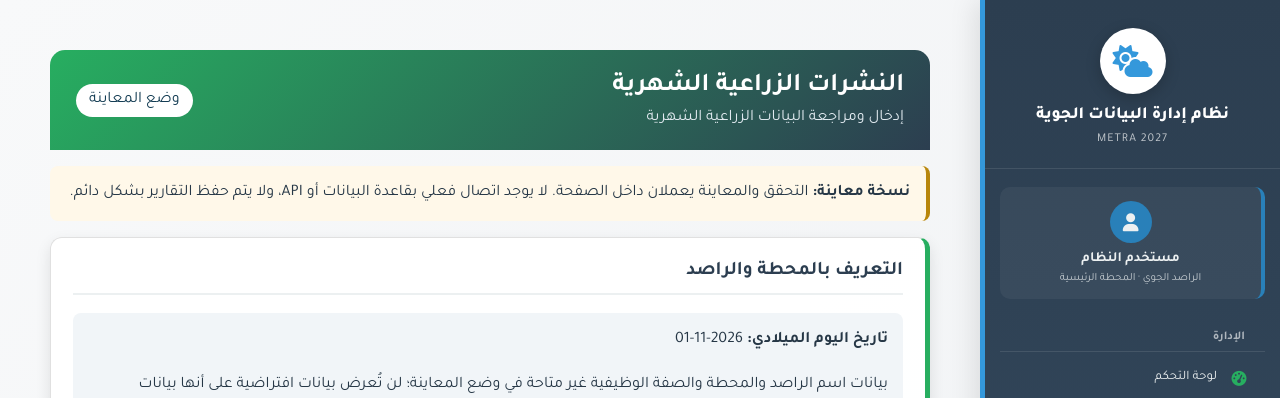
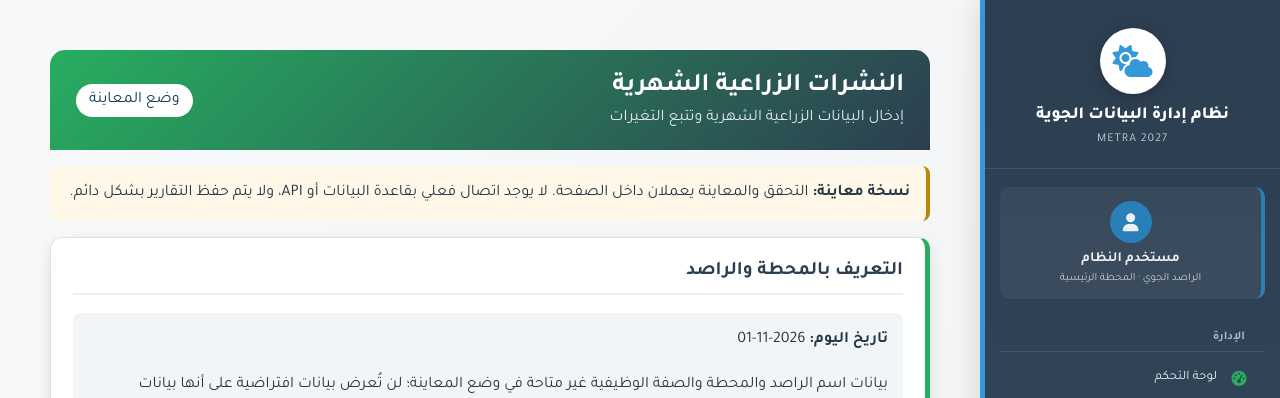
Before and after one commit to gfa437926-tech/metra2027, an Angular app in the folder angular-app/: page /agriculture in a window 1280 px wide. Shown: the top 398 px of the page. Built offline with nearby package versions, Linux system fonts and the light colour scheme.

Commit message:
Restore original agricultural report heading and action labels

```diff
--- a/angular-app/src/app/features/agriculture/agriculture.component.ts
+++ b/angular-app/src/app/features/agriculture/agriculture.component.ts
@@ -21,7 +21,7 @@ interface AgricultureField {
   template: `
     <div class="agri-page" dir="rtl">
       <header class="page-head">
-        <div><h1>النشرات الزراعية الشهرية</h1><p>إدخال ومراجعة البيانات الزراعية الشهرية</p></div>
+        <div><h1>النشرات الزراعية الشهرية</h1><p>إدخال البيانات الزراعية الشهرية وتتبع التغيرات</p></div>
         <span class="mode">وضع المعاينة</span>
       </header>
       <div class="notice"><strong>نسخة معاينة:</strong> التحقق والمعاينة يعملان داخل الصفحة. لا يوجد اتصال فعلي بقاعدة البيانات أو API، ولا يتم حفظ التقارير بشكل دائم.</div>
@@ -30,7 +30,7 @@ interface AgricultureField {
         <section class="panel">
           <h2>التعريف بالمحطة والراصد</h2>
           <div class="identity-note">
-            <strong>تاريخ اليوم الميلادي:</strong> {{ today }}
+            <strong>تاريخ اليوم:</strong> {{ today }}
             <p>بيانات اسم الراصد والمحطة والصفة الوظيفية غير متاحة في وضع المعاينة؛ لن تُعرض بيانات افتراضية على أنها بيانات حقيقية.</p>
           </div>
           <div class="stats-note">
@@ -97,8 +97,8 @@ interface AgricultureField {
           <button type="button" class="draft" (click)="saveDraft(agriForm)">حفظ المسودة</button>
           <button type="button" class="test" (click)="fillTestData(agriForm)">إدخال بيانات تجريبية</button>
           <button type="submit" class="preview-btn">معاينة التقرير</button>
-          <button type="button" class="submit" disabled title="يتطلب ربط API وقاعدة البيانات">إرسال إلى قاعدة البيانات — غير متاح في المعاينة</button>
-          <button type="button" class="submit" disabled title="تتطلب المشاركة اعتماد التقرير وربط بيانات الراصد">مشاركة عبر WhatsApp — غير متاحة في المعاينة</button>
+          <button type="button" class="submit" disabled title="يتطلب ربط API وقاعدة البيانات">إرسال التقرير — غير متاح في المعاينة</button>
+          <button type="button" class="submit" disabled title="تتطلب المشاركة اعتماد التقرير وربط بيانات الراصد">مشاركة عبر واتساب — غير متاحة في المعاينة</button>
         </div>
         <p class="draft-status" *ngIf="draftStatus">{{ draftStatus }}</p>
       </form>
```
